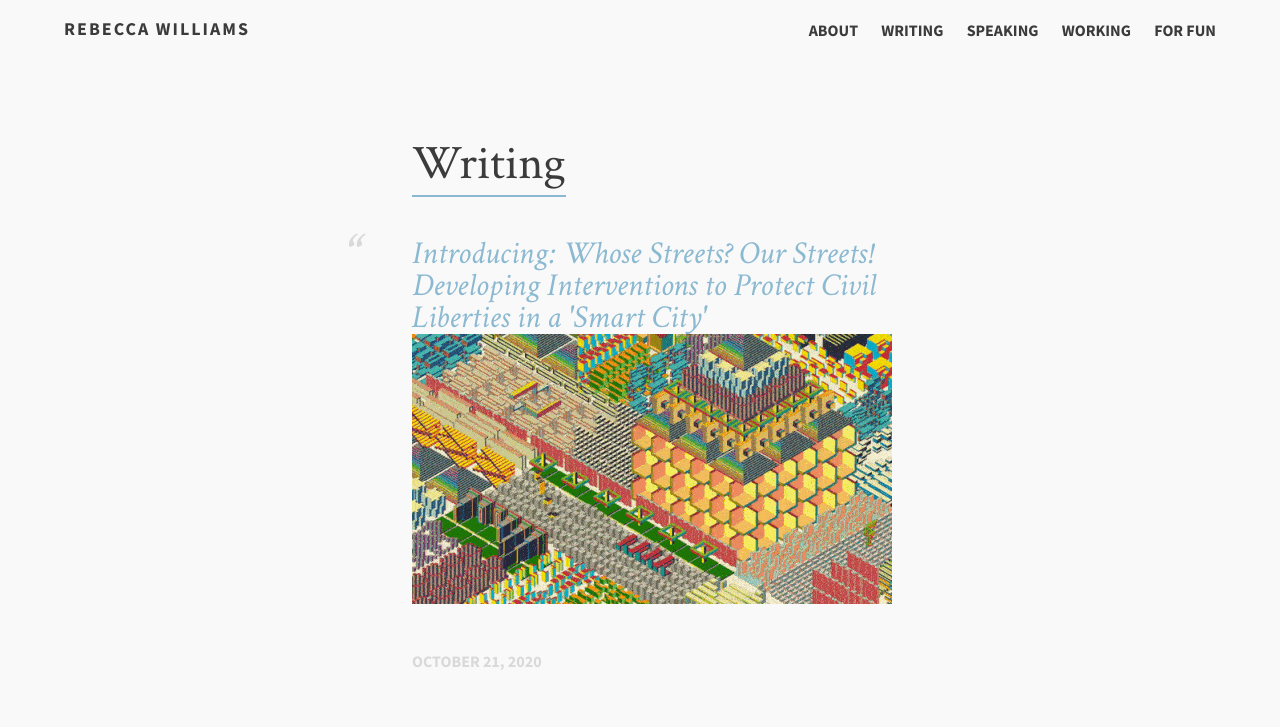
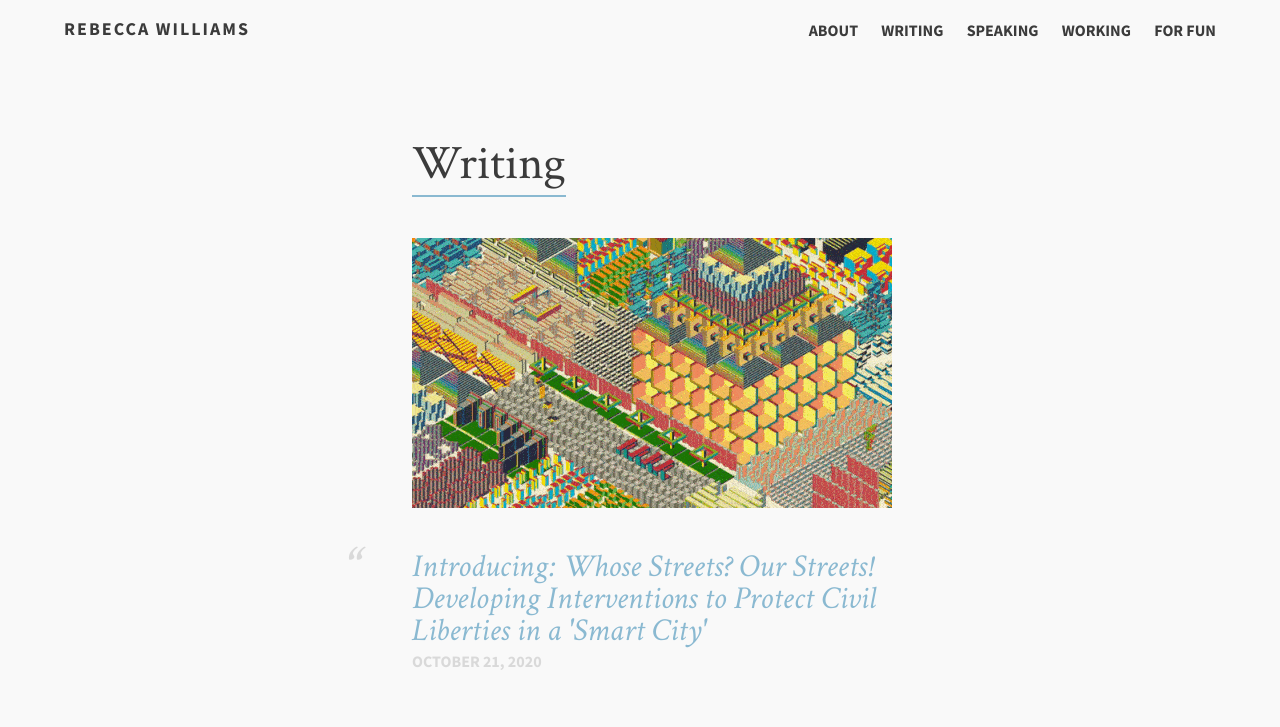
Before and after one commit to rebeccawilliams/rebeccawilliams.us, a Jekyll site: the page built from writing.md, in a window 1280 px wide. Shown: the top 727 px of the page. Built offline with Jekyll 4.4.1, drawn with Linux system fonts in a browser that asks for light colours; nearby versions of some CDN libraries; grey boxes are pictures that could not be loaded.

Commit message:
Update writing.html

```diff
--- a/_layouts/writing.html
+++ b/_layouts/writing.html
@@ -8,8 +8,8 @@
                   {% for post in site.posts %}
                   <li>
                     <div class="deets" itemscope itemtype="https://schema.org/BlogPosting" itemprop="blogPost">
+                        <p>{% if post.thumbnail %} <img src="{{ post.thumbnail }}" />{% endif %}</p>
                         <h1><a href="{{ site.url }}{{ post.url }}">{{ post.title }}</a></h1>
-                        <p>{% if post.thumbnail %} <img src="{{ post.thumbnail }}" />{% endif %}</p>
                         <p class="date"><time datetime="{{ post.date | date_to_xmlschema }}" itemprop="datePublished">{{ post.date | date: "%B %d, %Y" }}</time></p>
                         <p class="">{% if post.description %}{{ post.description  | strip_html | strip_newlines | truncate: 120 }}{% endif %}</p>
                     </div>
```
